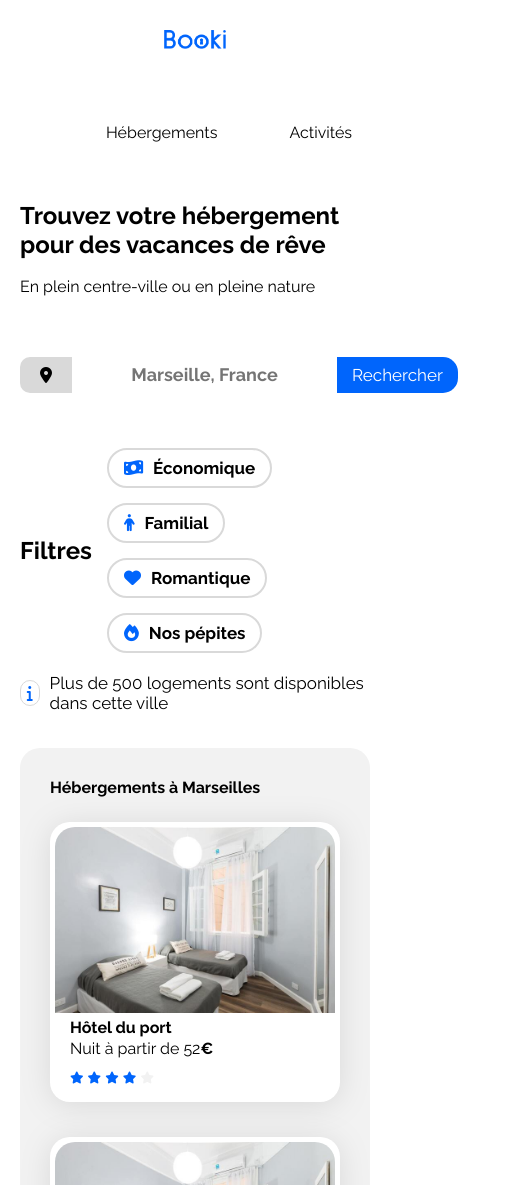
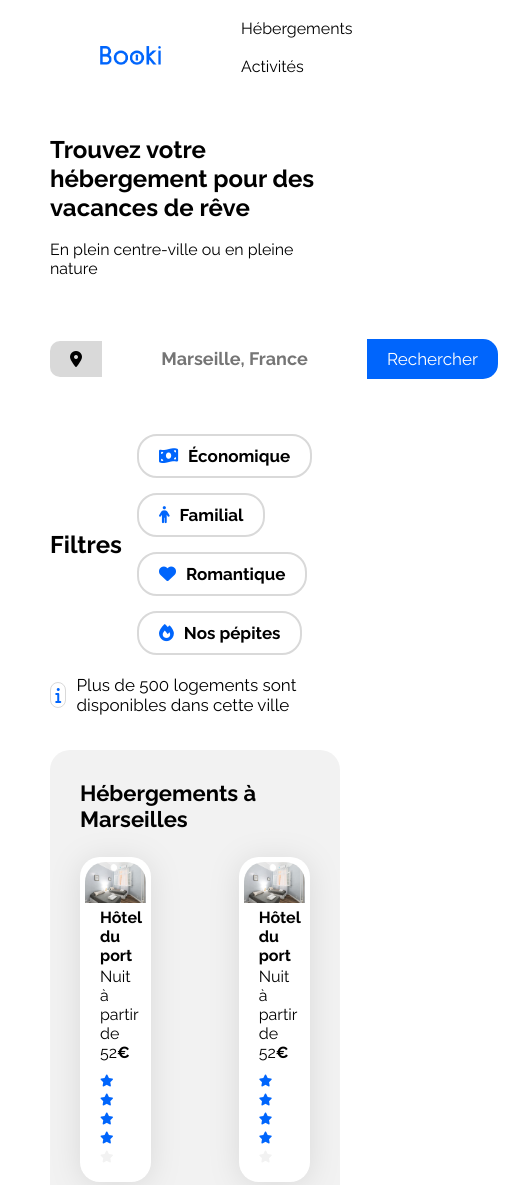
Before and after one commit to PPlonq/AntoineBala_3_01112023, a plain HTML site: page index.html in a window 390 px wide. Shown: the top 1185 px of the page, 529 px wide, since content can reach past the window. Drawn offline with Linux system fonts and the light colour scheme.

Commit message:
Update style.css

```diff
--- a/css/style.css
+++ b/css/style.css
@@ -454,81 +454,40 @@ footer p {
 
 /****** Media queries ***********/
 /* Medium devices (tablets, less/equal than 1024px) */
-/* Medium devices (tablets, 768px to 1024px) */
 @media (max-width: 1024px) {
-    .main-container {
-        padding: 0 30px; /* Slightly reduce padding */
+    .hebergements-and-populaires {
+        flex-direction: column;
     }
 
-    .grid-container a {
-        width: 48%; /* Make the grid items take more space */
+    .hebergements {
+        width: 100%;
     }
 
-    .hebergements,
     .populaires {
-        width: 100%; /* Full width for these sections */
+        width: 100%;
+        margin-top: 50px;
     }
 
-    .hebergements-cards .card-content,
-    .populaires-cards .card-content {
-        width: 100%; /* Adjust the width of card contents */
+    .populaires-cards {
+        display: flex;
+        flex-direction: row;
+        justify-content: space-between;
     }
 
-    .search-bar-container {
-        width: 100%; /* Full width for better usability */
+    .populaires-cards a {
+        width: 30%;
     }
 
-    /* ... (additional tablet-specific styles) ... */
+    .populaires-cards .card-title {
+        font-size: 14px;
+    }
+
+    .populaires-cards .card-subtitle {
+        font-size: 13px;
+    }
 }
 
 /* Small devices (phones, less than 768px) */
 @media (max-width: 767.98px) {
-    .main-container {
-        padding: 0 20px; /* Further reduce padding */
-    }
-
-    .grid-container a {
-        width: 100%; /* Stack grid items vertically */
-    }
-
-    .filter-button,
-    .search-button {
-        padding: 8px 15px; /* Adjust button padding */
-    }
-
-    .section-title,
-    .card-title {
-        font-size: 18px; /* Slightly reduce font size */
-    }
-
-    .hebergements-and-populaires {
-        flex-direction: column; /* Stack sections vertically */
-    }
-
-    .activities article img {
-        height: auto; /* Adjust image height to maintain aspect ratio */
-    }
-
-    /* ... (additional mobile-specific styles) ... */
+    /* ... */
 }
-
-/* Extra Small Devices (Very small phones, less than 480px) */
-@media (max-width: 480px) {
-    header {
-        flex-direction: column; /* Stack header elements */
-        align-items: center;
-    }
-
-    .logo,
-    .nav {
-        order: 0; /* Reset order for stacked elements */
-        margin-bottom: 10px;
-    }
-
-    .section-title,
-    .card-title {
-        font-size: 16px; /* Further reduce font sizes */
-    }
-
-    /* ... (additional very small phone-specific styles) ... */
-}
```
